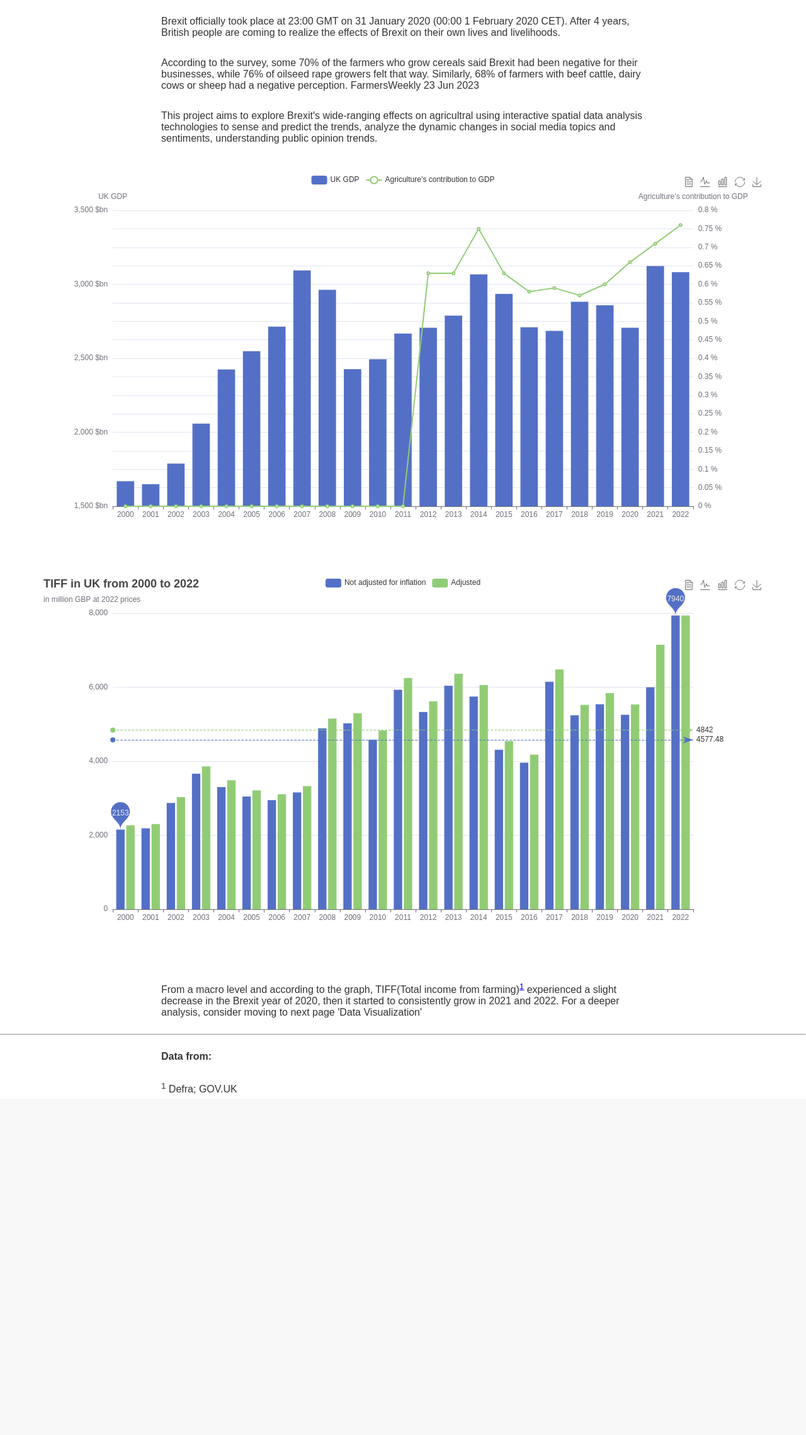
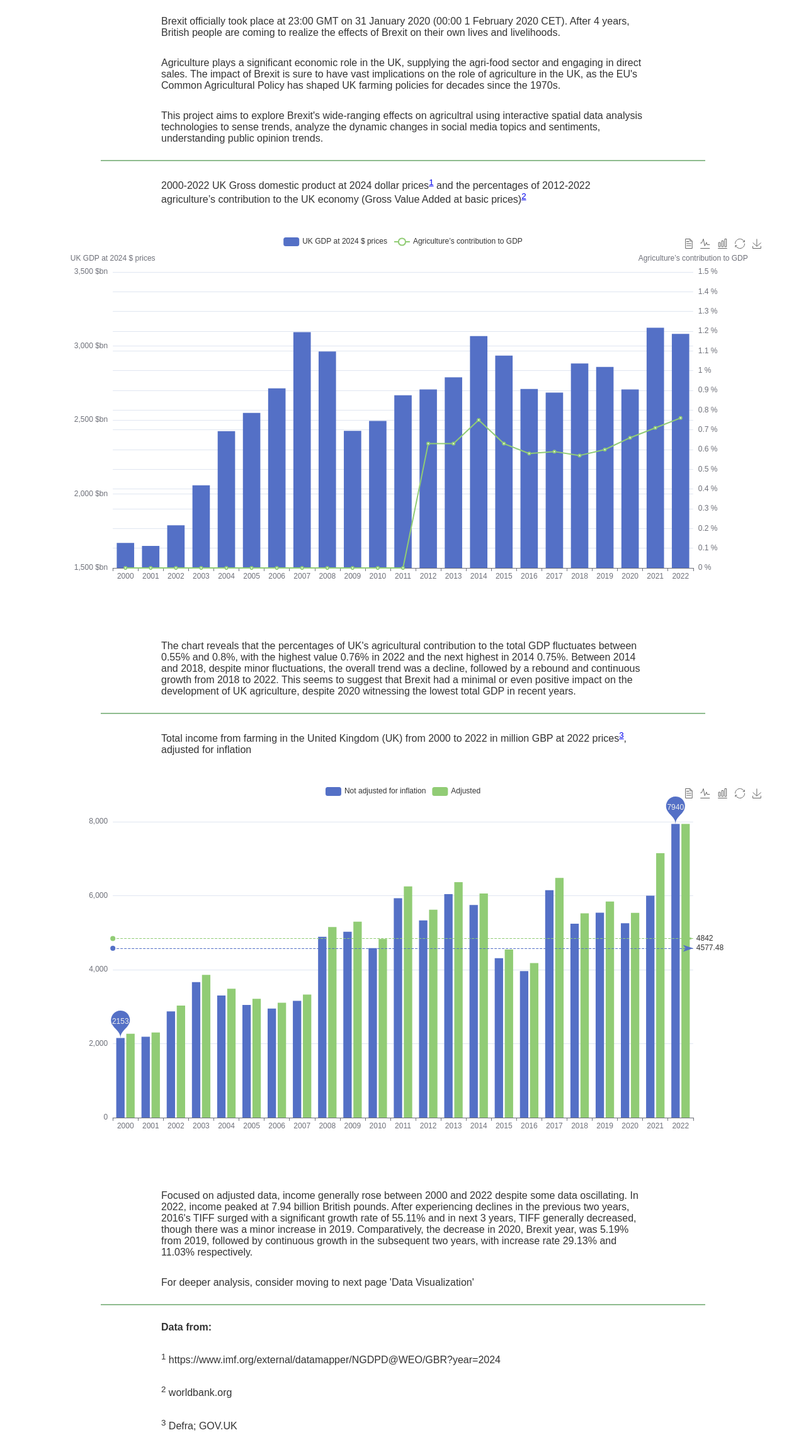
Before and after one commit to Roawaal/IRP, a Flask app: page / in a window 1280 px wide. Shown: the part 55-2334 px from the top of the page at 63% size. Before the commit the page ends 1792 px from the top, so only its background shows below. Run offline with Flask 3, Linux system fonts and the light colour scheme; some libraries are stand-ins or nearby versions.

Commit message:
Add analysis to charts and style them
Remember to repaire Data_visualization.css

```diff
--- a/static/home.css
+++ b/static/home.css
@@ -27,3 +27,14 @@ p {
         height:75%;
         width:90%;
 }
+
+hr {
+    display: block;
+    width: 75%;
+    margin: auto;
+    height: 1px;
+    border: 0;
+    border-top: 2px solid darkseagreen;
+
+    padding: 0;
+}
--- a/templates/2000_2020TIFF.html
+++ b/templates/2000_2020TIFF.html
@@ -19,10 +19,6 @@
     var option4;
 
     option4 = {
-  title: {
-    text: 'TIFF in UK from 2000 to 2022',
-    subtext: 'in million GBP at 2022 prices'
-  },
   tooltip: {
     trigger: 'axis'
   },
--- a/templates/agri_gdp.html
+++ b/templates/agri_gdp.html
@@ -35,7 +35,7 @@
     }
   },
   legend: {
-    data: ['UK GDP', 'Agriculture’s contribution to GDP']
+    data: ['UK GDP at 2024 $ prices', 'Agriculture’s contribution to GDP']
   },
   xAxis: [
     {
@@ -49,7 +49,7 @@
   yAxis: [
     {
       type: 'value',
-      name: 'UK GDP',
+      name: 'UK GDP at 2024 $ prices',
       min: 1500,
       max: 3500,
       interval: 500,
@@ -61,8 +61,8 @@
       type: 'value',
       name: 'Agriculture’s contribution to GDP',
       min: 0,
-      max: 0.8,
-      interval: 0.05,
+      max: 1.5,
+      interval: 0.1,
       axisLabel: {
         formatter: '{value} %'
       }
@@ -70,7 +70,7 @@
   ],
   series: [
     {
-      name: 'UK GDP',
+      name: 'UK GDP at 2024 $ prices',
       type: 'bar',
       tooltip: {
         valueFormatter: function (value) {
--- a/templates/home.html
+++ b/templates/home.html
@@ -8,22 +8,33 @@
     <div>{% include 'header.html' %}</div>
     <p>Brexit officially took place at 23:00 GMT on 31 January 2020 (00:00 1 February 2020 CET).
      After 4 years, British people are coming to realize the effects of Brexit on their own lives and livelihoods.
-    <p>According to the survey, some 70% of the farmers who grow cereals said Brexit had been negative for their businesses,
-        while 76% of oilseed rape growers felt that way. Similarly, 68% of farmers with beef cattle, dairy cows or sheep
-        had a negative perception. FarmersWeekly 23 Jun 2023</p>
-    <p>This project aims to explore Brexit's wide-ranging effects on agricultral using interactive spatial data analysis technologies to sense and predict the trends,
+    <p>Agriculture plays a significant economic role in the UK, supplying the agri-food sector and engaging in direct sales.
+        The impact of Brexit is sure to have vast implications on the role of agriculture in the UK, as the EU's Common Agricultural Policy
+        has shaped UK farming policies for decades since the 1970s.</p>
+    <p>This project aims to explore Brexit's wide-ranging effects on agricultral using interactive spatial data analysis technologies to sense trends,
         analyze the dynamic changes in social media topics and sentiments, understanding public opinion trends.</p>
 
+    <hr>
+    <p>2000-2022 UK Gross domestic product at 2024 dollar prices<sup><a href="#note1">1</a></sup> and the percentages of 2012-2022 agriculture’s contribution to the UK economy (Gross Value Added at basic prices)<sup><a href="#note1">2</a></sup></p>
     <div id="container3" class="agri-style">{% include 'agri_gdp.html' %}</div>
-
+    <p>The chart reveals that the percentages of UK's agricultural contribution to the total GDP fluctuates between 0.55% and 0.8%, with the highest value 0.76% in 2022
+        and the next highest in 2014 0.75%. Between 2014 and 2018, despite minor fluctuations, the overall trend was a decline, followed by a rebound and continuous
+        growth from 2018 to 2022. This seems to suggest that Brexit had a minimal or even positive impact on the development of UK agriculture, despite 2020 witnessing
+        the lowest total GDP in recent years.
+    </p>
+    <hr>
+    <p>Total income from farming in the United Kingdom (UK) from 2000 to 2022 in million GBP at 2022 prices<sup><a href="#note1">3</a></sup>, adjusted for inflation</p>
     <div id="container4" class="tiff-style">{% include '2000_2020TIFF.html' %}</div>
 
-    <p>From a macro level and according to the graph, TIFF(Total income from farming)<sup><a href="#note1">1</a></sup>
-        experienced a slight decrease in the Brexit year of 2020, then it started to consistently grow in 2021 and 2022.
-        For a deeper analysis, consider moving to next page 'Data Visualization'</p>
-    <hr></hr>
+    <p>Focused on adjusted data, income generally rose between 2000 and 2022 despite some data oscillating. In 2022, income peaked at 7.94 billion British pounds.
+        After experiencing declines in the previous two years, 2016's TIFF surged with a significant growth rate of 55.11% and in next 3 years, TIFF generally decreased, though there was a minor increase in 2019.
+        Comparatively, the decrease in 2020, Brexit year, was 5.19% from 2019, followed by continuous growth in the subsequent two years, with increase rate 29.13% and 11.03% respectively.
+    <p>For deeper analysis, consider moving to next page 'Data Visualization'</p>
+    <hr>
     <p><strong>Data from:</strong></p>
-    <p id="note1"><sup>1</sup> Defra; GOV.UK
+    <p id="note1"><sup>1</sup> https://www.imf.org/external/datamapper/NGDPD@WEO/GBR?year=2024
+    <p id="note1"><sup>2</sup> worldbank.org
+    <p id="note1"><sup>3</sup> Defra; GOV.UK
     </p>
 
 </body>
--- a/templates/public_opinion_analysis.html
+++ b/templates/public_opinion_analysis.html
@@ -6,7 +6,6 @@
 </head>
 <body>
     <div>{% include 'header.html' %}</div>
-    <p>脱欧前的预测和脱欧后的数据变化</p>
     <h1>Google Trends</h1>
     <h1>Twitter public opinion analysis</h1>
     <h1>Brexit or no Brexit</h1>
```
Also changed, not shown: static/data_visualization.css (+19 -0 lines), templates/data_visualization.html (+9 -7 lines).
